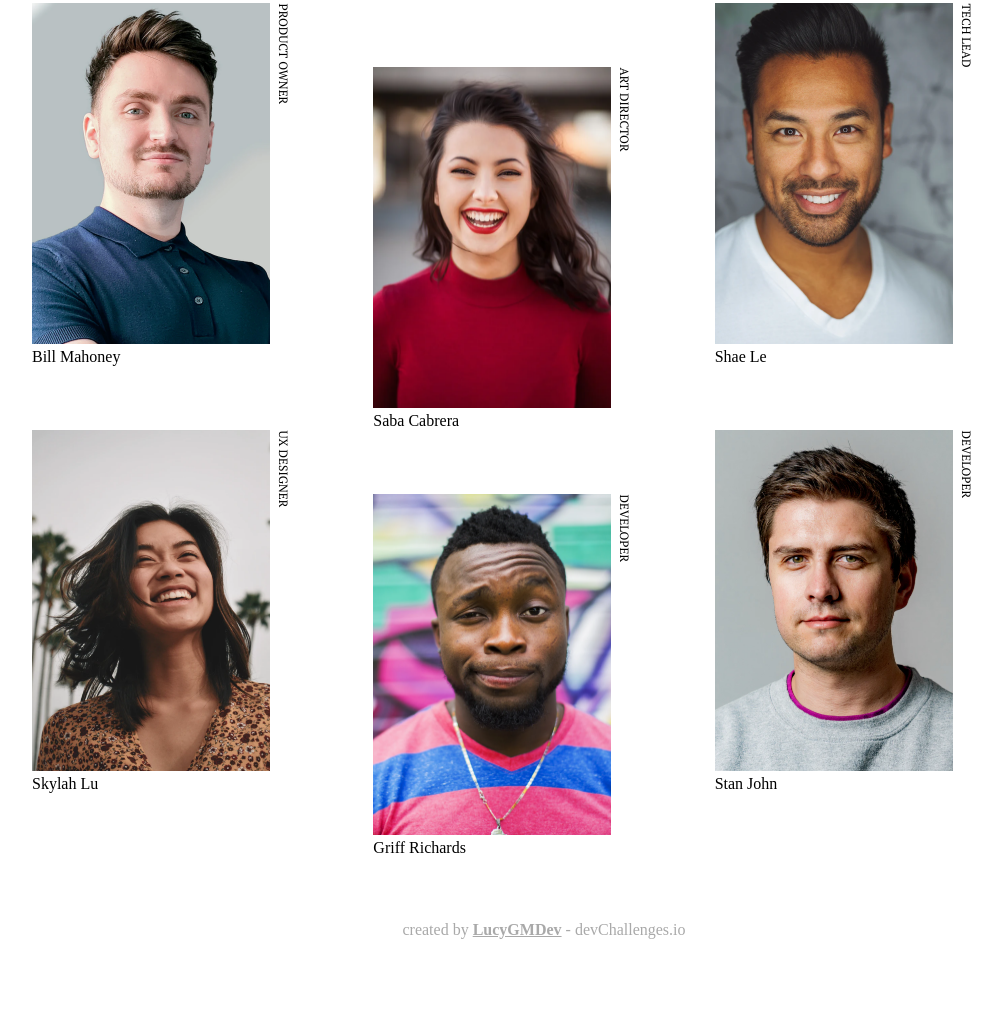
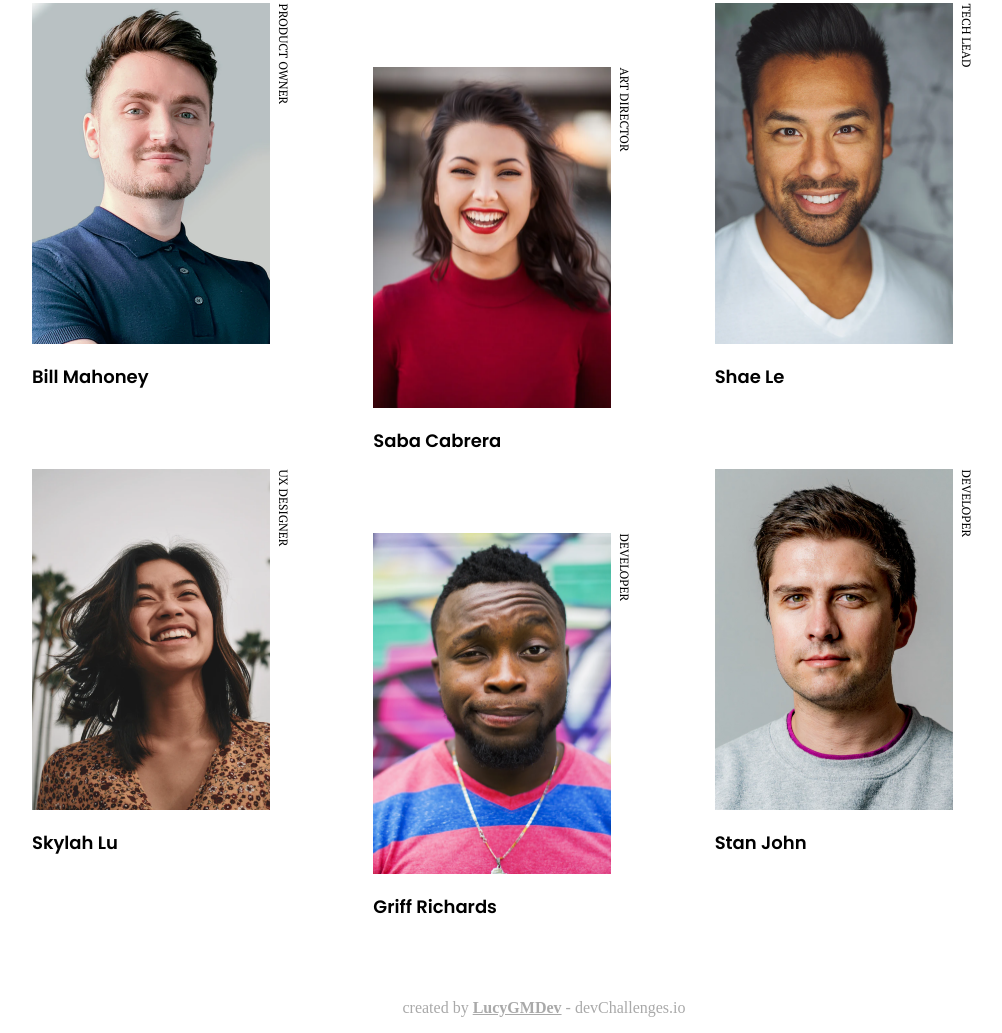
Before and after one commit to lucyGMDev/my-team-page-master, a plain HTML site: page index.html in a window 1280 px wide. Shown: the part 284-1317 px from the top of the page, without its empty margins (96-1098 px from the left). Before the commit the page ends 1239 px from the top, so only its background shows below. Drawn offline with Linux system fonts and the light colour scheme.

Commit message:
h2 for teammate added

```diff
--- a/assets/css/styles.css
+++ b/assets/css/styles.css
@@ -65,6 +65,11 @@ body {
   text-transform: uppercase;
   transform: rotate(90deg);
 }
+.teammates__name{
+  font-family: "Poppins", sans-serif;
+  font-weight: 600;
+  font-size: 0.75rem;
+}
 
 .page-footer {
   margin-top: 7rem;
--- a/index.html
+++ b/index.html
@@ -37,7 +37,7 @@
               alt="Bill Mahoney Picture"
               class="teammate__image"
             />
-            <figcaption class="teammates__name">Bill Mahoney</figcaption>
+            <figcaption class="teammates__name"><h2>Bill Mahoney</h2></figcaption>
             <p class="teammate__job">Product Owner</p>
           </figure>
         </article>
@@ -48,7 +48,7 @@
               alt="Saba Cabrera Picture"
               class="teammate__image"
             />
-            <figcaption class="teammates__name">Saba Cabrera</figcaption>
+            <figcaption class="teammates__name"><h2>Saba Cabrera</h2></figcaption>
             <p class="teammate__job">Art director</p>
           </figure>
         </article>
@@ -59,7 +59,7 @@
               alt="Shae Le Picture"
               class="teammate__image"
             />
-            <figcaption class="teammates__name">Shae Le</figcaption>
+            <figcaption class="teammates__name"><h2>Shae Le</h2></figcaption>
             <p class="teammate__job">Tech Lead</p>
           </figure>
         </article>
@@ -70,7 +70,7 @@
               alt="Skylah Lu Picture"
               class="teammate__image"
             />
-            <figcaption class="teammates__name">Skylah Lu</figcaption>
+            <figcaption class="teammates__name"><h2>Skylah Lu</h2></figcaption>
             <p class="teammate__job">UX Designer</p>
           </figure>
         </article>
@@ -81,7 +81,7 @@
               alt="Griff Richards Picture"
               class="teammate__image"
             />
-            <figcaption class="teammates__name">Griff Richards</figcaption>
+            <figcaption class="teammates__name"><h2>Griff Richards</h2></figcaption>
             <p class="teammate__job">Developer</p>
           </figure>
         </article>
@@ -92,7 +92,7 @@
               alt="Stan John Picture"
               class="teammate__image"
             />
-            <figcaption class="teammates__name">Stan John</figcaption>
+            <figcaption class="teammates__name"><h2>Stan John</h2></figcaption>
             <p class="teammate__job">Developer</p>
           </figure>
         </article>
```
